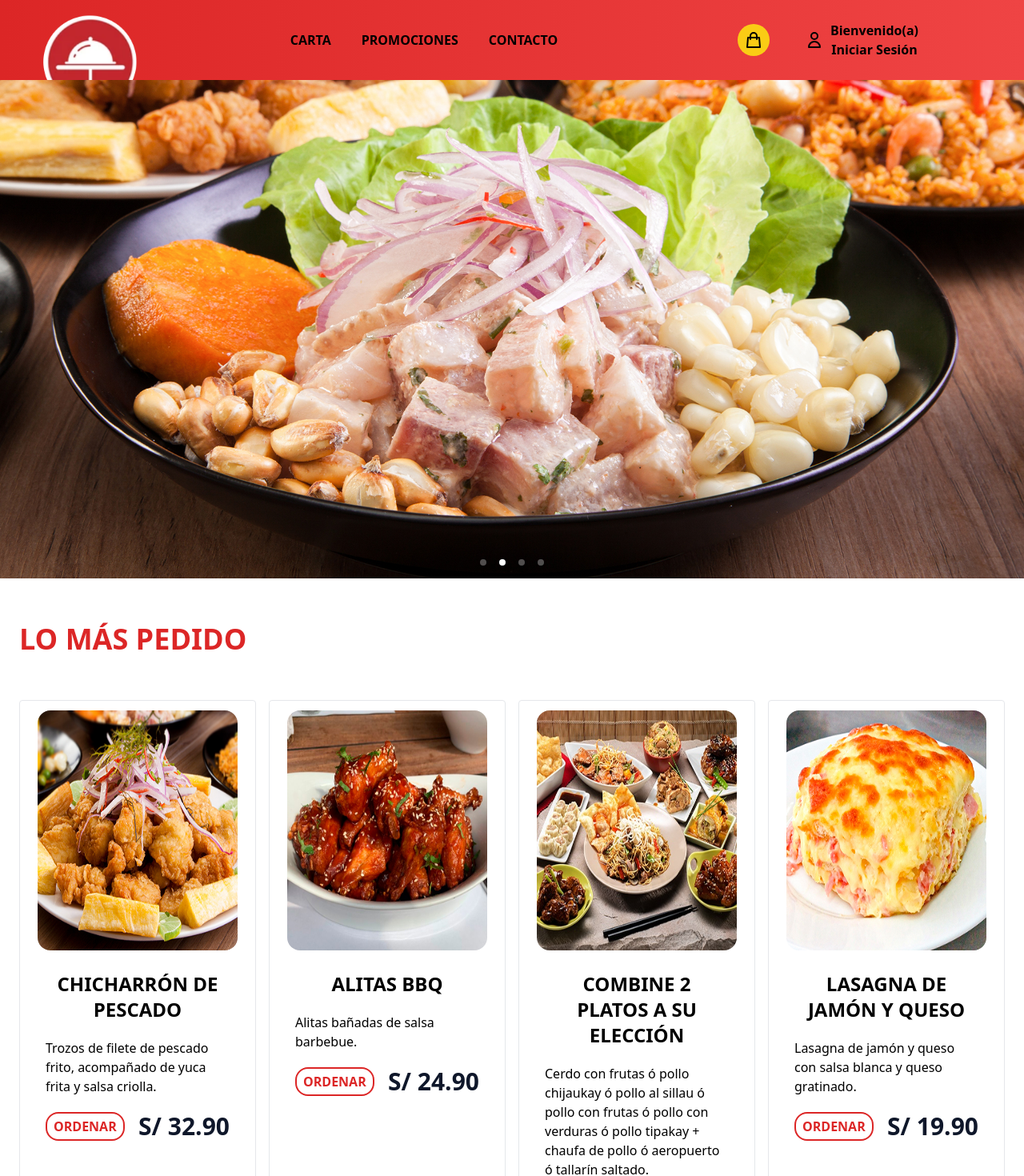
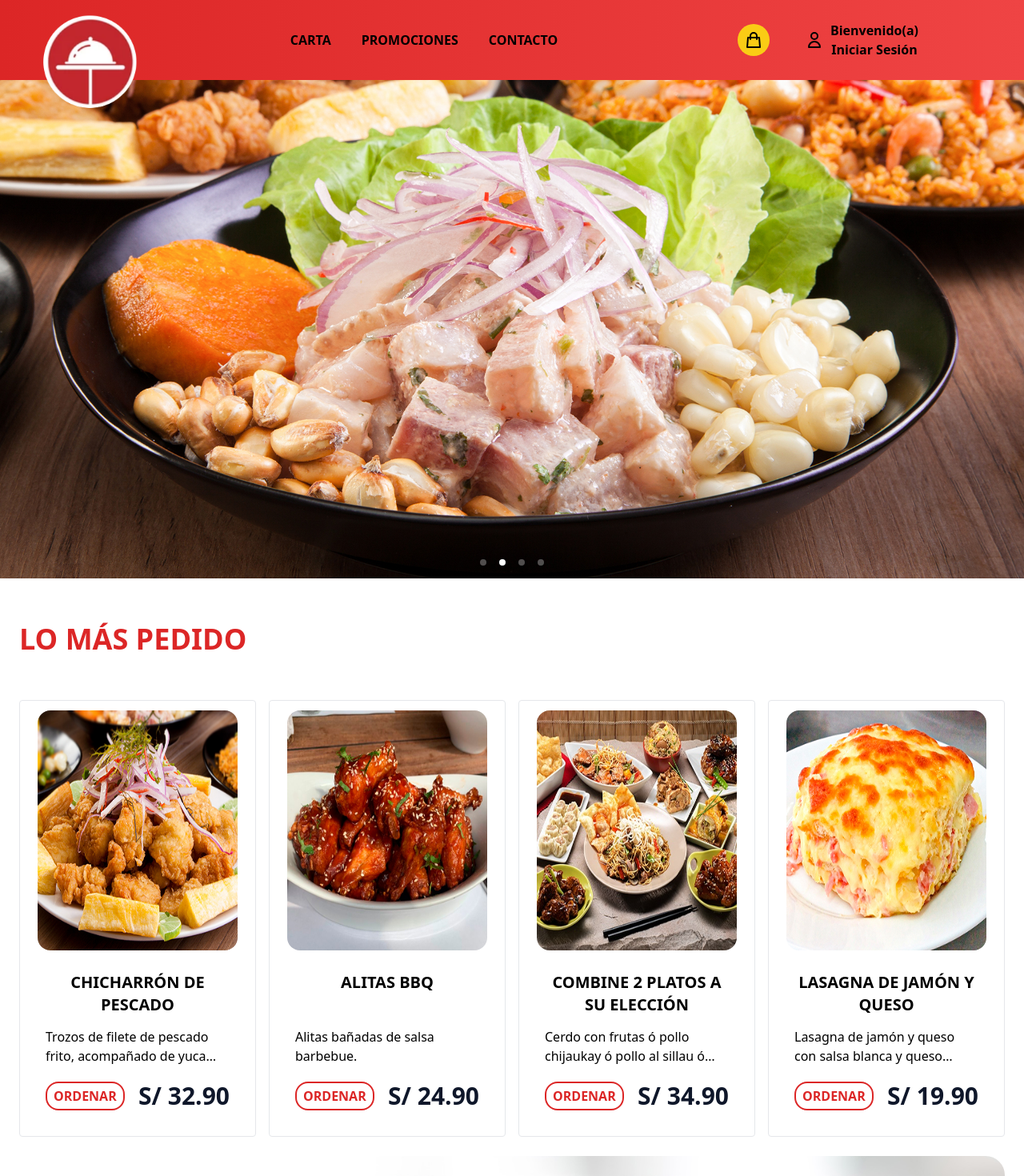
Before and after one commit to Carlozc90/Buffet-Cancines, a Next.js app: page / in a window 1280 px wide. Shown: the top 1470 px of the page at 80% size. Built offline with nearby package versions, Linux system fonts and the light colour scheme; no server answers; the database is empty.

Commit message:
arreglado la carta

```diff
--- a/components/Header.js
+++ b/components/Header.js
@@ -10,7 +10,7 @@ const Header = () => {
   return (
     <header className="w-full h-[100px] bg-gradient-to-r from-red-600 to-red-500">
       <button
-        className="ml-10 absolute"
+        className="ml-10 absolute z-50"
         onClick={() => {
           router.push("/");
         }}
--- a/components/Producto.js
+++ b/components/Producto.js
@@ -20,8 +20,10 @@ const Producto = ({ producto, padre }) => {
         className={"rounded-2xl"}
       />
       <div className="p-5">
-        <h3 className="text-2xl font-bold uppercase">{nombre}</h3>
-        <p className="mt-5 text-left">{descripcion}</p>
+        <h3 className="text-xl font-bold uppercase h-[50px]">{nombre}</h3>
+        <p className="mt-5 text-left line-clamp-2 hover:line-clamp-none">
+          {descripcion}
+        </p>
         <div className="mt-5 flex justify-between ">
           {padre === "nuestracarta" ? (
             ""
--- a/package.json
+++ b/package.json
@@ -11,6 +11,7 @@
   },
   "dependencies": {
     "@prisma/client": "^3.11.1",
+    "@tailwindcss/line-clamp": "^0.3.1",
     "@types/react": "^17.0.43",
     "axios": "^0.26.1",
     "next": "12.1.0",
--- a/tailwind.config.js
+++ b/tailwind.config.js
@@ -5,7 +5,9 @@ module.exports = {
     "./components/**/*.{js,jsx,ts,tsx}",
   ],
   theme: {
-    extend: {},
+    extend: {
+      lineClamp: ["hover"],
+    },
   },
-  plugins: [],
+  plugins: [require("@tailwindcss/line-clamp")],
 };
```
Also changed, not shown: 1 other file (tests, documents, lock files or other folders).
